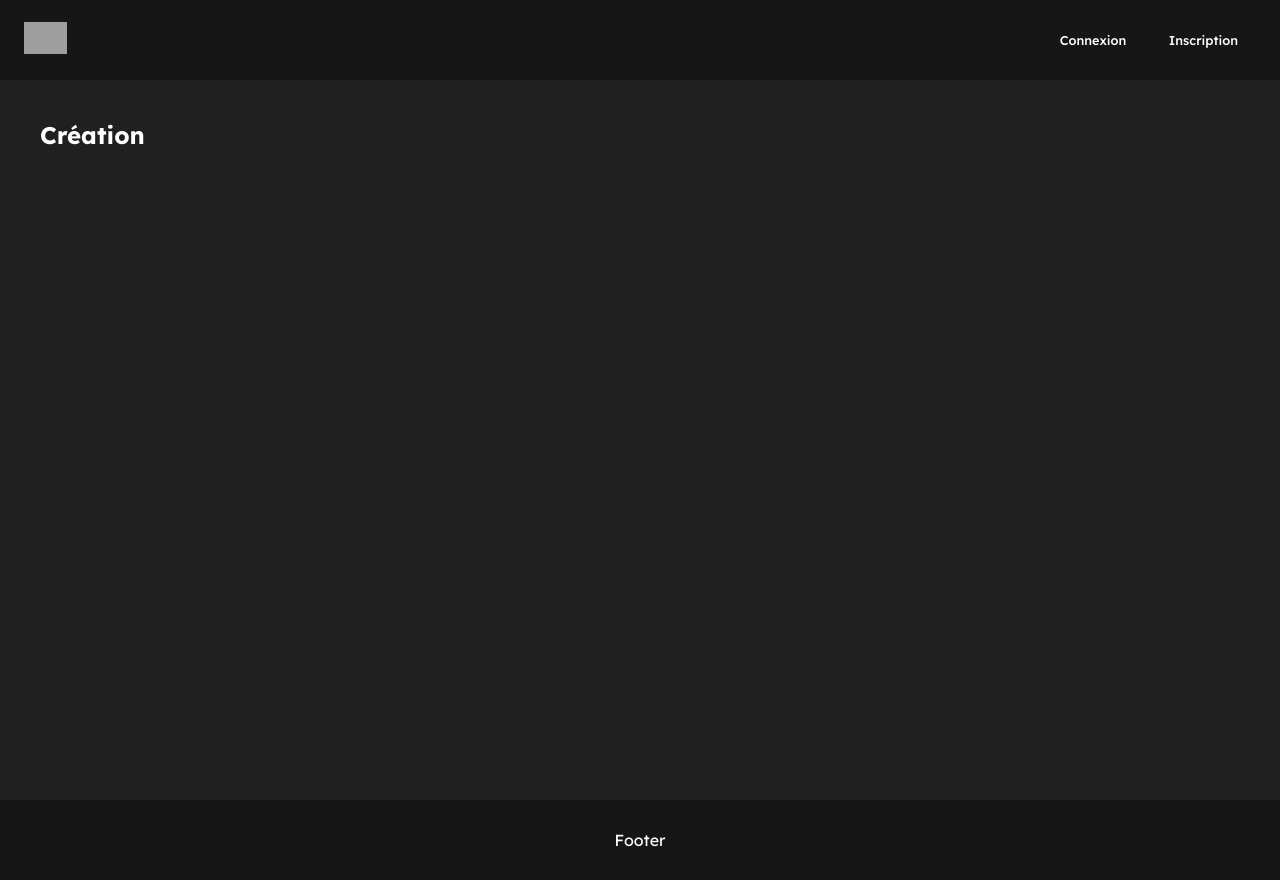
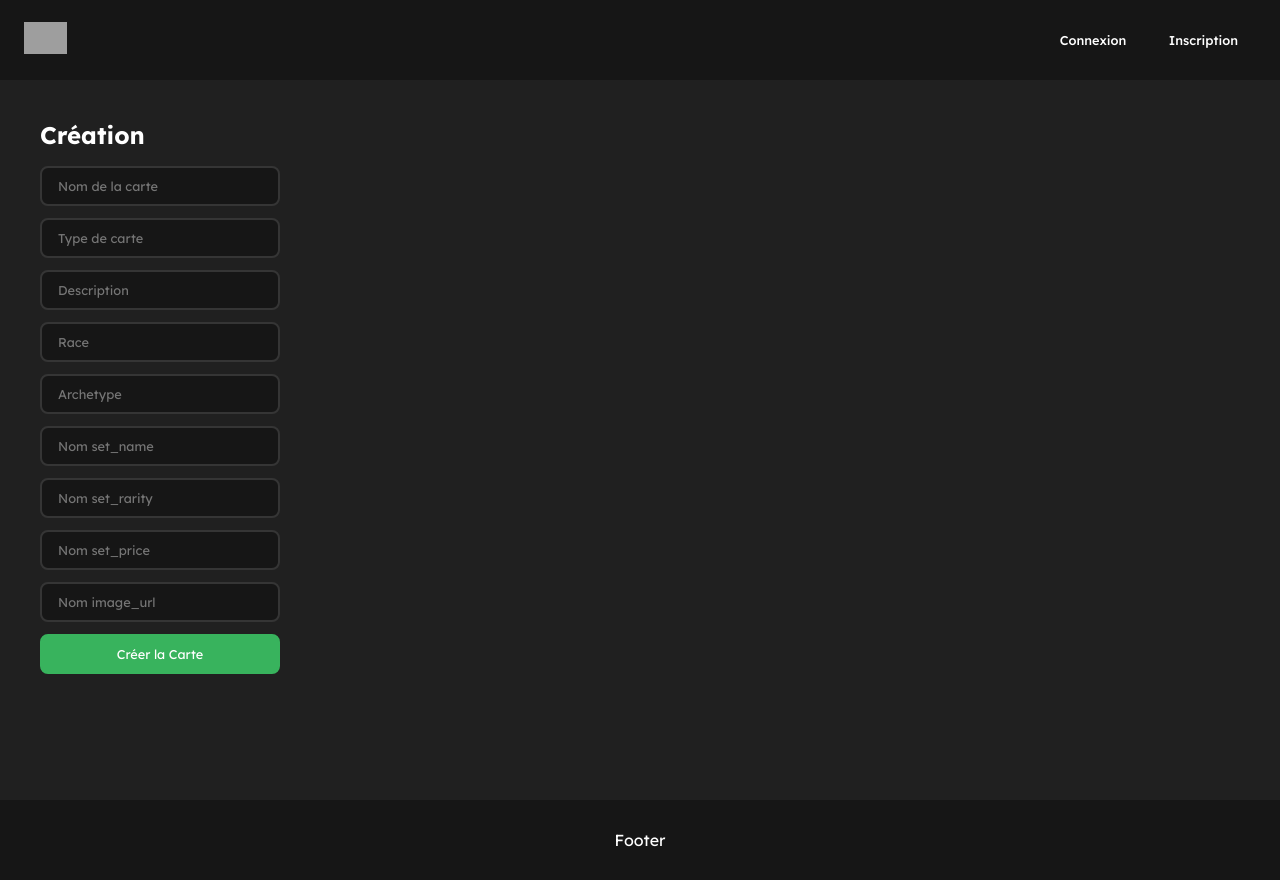
Before and after one commit to M4XAW/projet-carteX, a React (Create React App) app in the folder front/: page /creation in a window 1280 px wide. Built offline with nearby package versions, Linux system fonts and the light colour scheme; grey boxes are pictures that could not be loaded.

Commit message:
fix signup + add page dashboard and admin

```diff
--- a/front/src/App.jsx
+++ b/front/src/App.jsx
@@ -10,6 +10,7 @@ import Signup from "./pages/signup/signup";
 import Card from "./pages/card/card";
 import Creation from "./pages/creation/creation";
 import Dashboard from "./pages/dashboard/dashboard";
+import Admin from "./pages/admin/admin";
 import Error from "./pages/error/error";
 
 function App() {
@@ -24,6 +25,7 @@ function App() {
           <Route path="/card/:id" element={<Card />} />
           <Route path="/dashboard" element={<Dashboard />} />
           <Route path="/creation" element={<Creation />} />
+          <Route path="/admin" element={<Admin />} />
           <Route path="*" element={<Error />} />
         </Routes>
         <Footer />
--- a/front/src/pages/admin/admin.jsx
+++ b/front/src/pages/admin/admin.jsx
@@ -0,0 +1,10 @@
+import React from 'react'
+import "./admin.scss";
+
+export default function admin() {
+  return (
+    <div className="adminPage">
+        <h1>Admin</h1>
+    </div>
+  )
+}
--- a/front/src/pages/admin/admin.scss
+++ b/front/src/pages/admin/admin.scss
@@ -0,0 +1,9 @@
+.adminPage {
+    padding: 5vh;
+    min-height: 90vh;
+    width: 100%;
+
+    h1 {
+        color: var(--white);
+    }
+}
--- a/front/src/pages/creation/creation.jsx
+++ b/front/src/pages/creation/creation.jsx
@@ -1,11 +1,107 @@
-import React from 'react'
+import React, { useState } from "react";
+import axios from "axios"; // Assurez-vous d'installer axios avec `npm install axios`
 import "./creation.scss";
 
-export default function creation() {
+export default function Creation() {
+  const [card, setCard] = useState({
+    name: "",
+    type: "",
+    description: "",
+    race: "",
+    archetype: "",
+    set_name: "",
+    set_rarity: "",
+    set_price: "",
+    image_url: "",
+  });
+
+  const handleChange = (event) => {
+    const { name, value } = event.target;
+    setCard((prevCard) => ({
+      ...prevCard,
+      [name]: value,
+    }));
+  };
+
+  const handleSubmit = async (event) => {
+    event.preventDefault();
+    try {
+      const response = await axios.post('/api/creation', card);
+      console.log(response.data);
+    } catch (error) {
+      console.error("Erreur lors de la création de la carte", error);
+    }
+  };
+
   return (
     <div className="creationPage">
-        <h2>Création</h2>
-
+      <h2>Création</h2>
+      <form onSubmit={handleSubmit}>
+        <input
+          type="text"
+          name="name"
+          value={card.name}
+          onChange={handleChange}
+          placeholder="Nom de la carte"
+        />
+        <input
+          type="text"
+          name="type"
+          value={card.type}
+          onChange={handleChange}
+          placeholder="Type de carte"
+        />
+        <input
+          type="text"
+          name="description"
+          value={card.description}
+          onChange={handleChange}
+          placeholder="Description"
+        />
+        <input
+          type="text"
+          name="race"
+          value={card.race}
+          onChange={handleChange}
+          placeholder="Race"
+        />
+        <input
+          type="text"
+          name="archetype"
+          value={card.archetype}
+          onChange={handleChange}
+          placeholder="Archetype"
+        />
+        <input
+          type="text"
+          name="set_name"
+          value={card.set_name}
+          onChange={handleChange}
+          placeholder="Nom set_name"
+        />
+        <input
+          type="text"
+          name="set_rarity"
+          value={card.set_rarity}
+          onChange={handleChange}
+          placeholder="Nom set_rarity"
+        />
+        <input
+          type="number"
+          name="set_price"
+          value={card.set_price}
+          onChange={handleChange}
+          placeholder="Nom set_price"
+        />
+        <input
+          type="text"
+          name="image_url"
+          value={card.image_url}
+          onChange={handleChange}
+          placeholder="Nom image_url"
+        />
+        <button className="buttonValid" type="submit">Créer la Carte</button>
+      </form>
     </div>
-  )
+  );
 }
--- a/front/src/pages/creation/creation.scss
+++ b/front/src/pages/creation/creation.scss
@@ -6,5 +6,49 @@
     h2 {
         color: var(--white);
         font-size: 3vh;
+        margin-bottom: 2vh;
+    }
+
+    form {
+        display: flex;
+        flex-direction: column;
+        gap: 1.5vh;
+
+        input {
+            height: 5vh;
+            width: 20%;
+            padding: 0 2vh;
+            font-size: 1.6vh;
+            font-weight: 400;
+            outline: none;
+            color: var(--white);
+            background-color: var(--dark-black);
+            border-radius: 1vh;
+            border: var(--border);
+            transition: all 0.3s ease;
+
+            &:focus {
+                border-color: var(--grey);
+            }
+        }
+
+        .buttonValid {
+            height: 5vh;
+            width: 20%;
+            font-size: 1.6vh;
+            font-weight: 400;
+            padding: 0 2vh;
+            outline: none;
+            color: var(--white);
+            background-color: var(--dark-green);
+            border-radius: 1vh;
+            border: var(--border-green);
+            transition: all 0.3s ease;
+
+            &:hover {
+                cursor: pointer;
+                border-color: var(--dark-green);
+            }
+        }
     }
 }
--- a/front/src/pages/signup/signup.jsx
+++ b/front/src/pages/signup/signup.jsx
@@ -21,7 +21,8 @@ export default function Signup() {
     return /\S+@\S+\.\S+/.test(email);
   };
 
-  const isValidPassword = (password) => { // Oblige l'utilisateur à entrer un mot de passe de 6 caractères minimum
+  const isValidPassword = (password) => {
+    // Oblige l'utilisateur à entrer un mot de passe de 6 caractères minimum
     return password.length >= 6;
   };
 
@@ -50,15 +51,28 @@ export default function Signup() {
         navigate("/login");
       }
     } catch (error) {
-      if (error.response && error.response.status === 409) { // Vérifiez si une adresse email existe déjà dans la base de donnée
-        setIncorrect("Un utilisateur avec cet email existe déjà");
+      if (error.response) {
+        switch (error.response.status) {
+          case 409:
+            setIncorrect("Un utilisateur avec cet email existe déjà");
+            break;
+          case 500:
+            setIncorrect("Problème de serveur, veuillez réessayer plus tard");
+            break;
+          default:
+            setIncorrect(
+              error.response.data.message ||
+                "Une erreur est survenue lors de l'inscription"
+            );
+        }
       } else {
-        console.error("Erreur lors de la requête", error.response?.data.message || error.message);
-        setIncorrect(error.response?.data.message || "Une erreur est survenue lors de l'inscription");
+        console.error("Erreur lors de la requête", error.message);
+        setIncorrect(
+          "Problème de réseau ou erreur inconnue lors de l'inscription"
+        );
       }
     }
   };
-
 
   return (
     <div className="signup">
```
Also changed, not shown: 1 other file (tests, documents, lock files or other folders).
